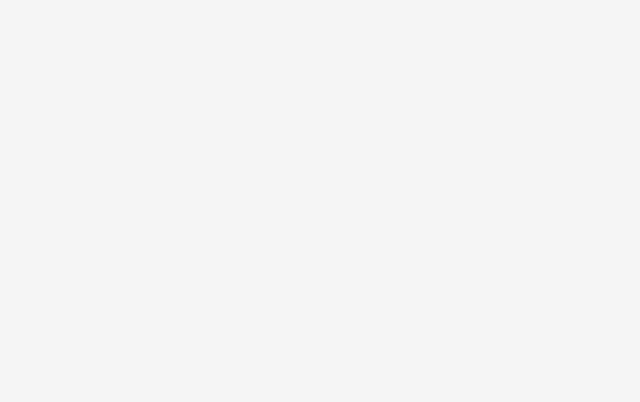
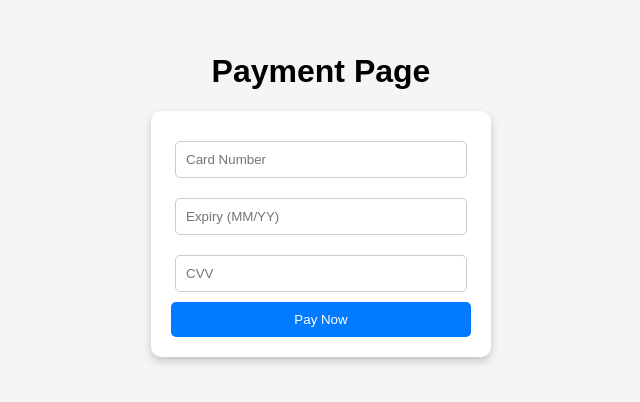
Before and after one commit to raghulm77/React, a React (Create React App) app: page /payment in a window 1280 px wide. Before the commit this address had no page. Shown: the part 206-608 px from the top of the page, without its empty margins (319-959 px from the left). Built offline with nearby package versions, Linux system fonts and the light colour scheme.

Commit message:
Initial commit2

```diff
--- a/src/App.js
+++ b/src/App.js
@@ -2,16 +2,22 @@ import { BrowserRouter as Router, Routes, Route } from "react-router-dom";
 import Login from "./Login2";
 import Catalogue from "./Catalogue";
 import ProductCard from "./ProductCard";
+import Cart from "./Cart";
+import Payment from "./Payment";
 import "./Studies.css";
+import { useState } from "react";
 
 export default function App() {
+  const [cartItems, setCartItems] = useState([]);
+
   return (
     <Router>
       <Routes>
         <Route path="/Login2" element={<Login />} />
-        <Route path="/catalogue" element={<Catalogue />} />
-        <Route path="/product/:id" element={<ProductCard />} />{" "}
-        {/* Updated name */}
+        <Route path="/catalogue" element={<Catalogue cartItems={cartItems} setCartItems={setCartItems} />} />
+        <Route path="/product/:id" element={<ProductCard />} />
+        <Route path="/cart" element={<Cart cartItems={cartItems} setCartItems={setCartItems} />} />
+        <Route path="/payment" element={<Payment />} />
       </Routes>
     </Router>
   );
--- /dev/null
+++ b/src/Cart.js
@@ -0,0 +1,41 @@
+import React, { useState } from "react";
+import { useNavigate } from "react-router-dom";
+import "./Studies.css";
+
+const Cart = ({ cartItems, setCartItems }) => {
+  const navigate = useNavigate();
+
+  const removeFromCart = (id) => {
+    setCartItems(cartItems.filter((item) => item.id !== id));
+  };
+
+  return (
+    <div className="cart-container">
+      <h1>Shopping Cart</h1>
+      {cartItems.length === 0 ? (
+        <p>Your cart is empty</p>
+      ) : (
+        <div>
+          {cartItems.map((item) => (
+            <div key={item.id} className="cart-item">
+              <img src={item.image} alt={item.name} />
+              <div>
+                <h3>{item.name}</h3>
+                <p>{item.price}</p>
+                <button onClick={() => removeFromCart(item.id)}>Remove</button>
+              </div>
+            </div>
+          ))}
+          <button
+            className="checkout-button"
+            onClick={() => navigate("/payment")}
+          >
+            Proceed to Payment
+          </button>
+        </div>
+      )}
+    </div>
+  );
+};
+
+export default Cart;
--- a/src/Catalogue.js
+++ b/src/Catalogue.js
@@ -17,30 +17,37 @@ const products = [
     name: "Wireless Earbuds",
     description: "Crystal clear sound with active noise cancellation.",
     price: "₹10,999",
-    image: "https://tse2.mm.bing.net/th?id=OIP.dVfJuk_WPbGJ45UBzCrCnQHaHt&pid=Api&P=0&h=180",
+    image:
+      "https://tse2.mm.bing.net/th?id=OIP.dVfJuk_WPbGJ45UBzCrCnQHaHt&pid=Api&P=0&h=180",
   },
   {
     id: 3,
     name: "Mechanical Keyboard",
     description: "RGB backlit gaming keyboard with fast response keys.",
     price: "₹7,999",
-    image: "https://tse1.mm.bing.net/th?id=OIP.OvsKuaw4wI3RdQGYYXyBCQHaFq&pid=Api&P=0&h=180",
+    image:
+      "https://tse1.mm.bing.net/th?id=OIP.OvsKuaw4wI3RdQGYYXyBCQHaFq&pid=Api&P=0&h=180",
   },
   {
     id: 4,
     name: "Smartphone Stand",
     description: "Adjustable aluminum stand for hands-free viewing.",
     price: "₹1,299",
-    image: "https://tse3.mm.bing.net/th?id=OIP.7wMcRckie06hiM5Q1w0pfgHaI7&pid=Api&P=0&h=180",
+    image:
+      "https://tse3.mm.bing.net/th?id=OIP.7wMcRckie06hiM5Q1w0pfgHaI7&pid=Api&P=0&h=180",
   },
 ];
 
-const Catalogue = () => {
+const Catalogue = ({ cartItems, setCartItems }) => {
   const [searchTerm, setSearchTerm] = useState("");
   const navigate = useNavigate();
 
   const handleLogout = () => {
     navigate("/Login2");
+  };
+
+  const addToCart = (product) => {
+    setCartItems([...cartItems, product]);
   };
 
   const filteredProducts = products.filter((product) =>
@@ -52,7 +59,10 @@ const Catalogue = () => {
       <div className="header">
         <h1>Product Catalogue</h1>
         <button className="logout-button" onClick={handleLogout}>
-          logout
+          Logout
+        </button>
+        <button className="cart-button" onClick={() => navigate("/cart")}>
+          Cart ({cartItems.length})
         </button>
       </div>
 
@@ -67,7 +77,11 @@ const Catalogue = () => {
 
       <div className="product-grid">
         {filteredProducts.map((product) => (
-          <ProductCard key={product.id} product={product} />
+          <ProductCard
+            key={product.id}
+            product={product}
+            addToCart={addToCart}
+          />
         ))}
       </div>
     </div>
--- /dev/null
+++ b/src/Payment.js
@@ -0,0 +1,52 @@
+import React, { useState } from "react";
+import { useNavigate } from "react-router-dom";
+import "./Studies.css";
+
+const Payment = () => {
+  const navigate = useNavigate();
+  const [paymentDetails, setPaymentDetails] = useState({
+    cardNumber: "",
+    expiry: "",
+    cvv: "",
+  });
+
+  const handlePayment = () => {
+    alert("Payment Successful!");
+    navigate("/catalogue");
+  };
+
+  return (
+    <div className="payment-container">
+      <h1>Payment Page</h1>
+      <div className="payment-box">
+        <input
+          type="text"
+          placeholder="Card Number"
+          value={paymentDetails.cardNumber}
+          onChange={(e) =>
+            setPaymentDetails({ ...paymentDetails, cardNumber: e.target.value })
+          }
+        />
+        <input
+          type="text"
+          placeholder="Expiry (MM/YY)"
+          value={paymentDetails.expiry}
+          onChange={(e) =>
+            setPaymentDetails({ ...paymentDetails, expiry: e.target.value })
+          }
+        />
+        <input
+          type="password"
+          placeholder="CVV"
+          value={paymentDetails.cvv}
+          onChange={(e) =>
+            setPaymentDetails({ ...paymentDetails, cvv: e.target.value })
+          }
+        />
+        <button onClick={handlePayment}>Pay Now</button>
+      </div>
+    </div>
+  );
+};
+
+export default Payment;
--- a/src/ProductCard.js
+++ b/src/ProductCard.js
@@ -1,14 +1,14 @@
 import React from "react";
 import "./Studies.css";
 
-const ProductCard = ({ product }) => {
+const ProductCard = ({ product, addToCart }) => {
   return (
     <div className="product-card">
       <img src={product.image} alt={product.name} />
       <h3>{product.name}</h3>
       <p className="product-description">{product.description}</p>
       <p className="product-price">{product.price}</p>
-      <button>Add to Cart</button>
+      <button onClick={() => addToCart(product)}>Add to Cart</button>
     </div>
   );
 };
--- a/src/Studies.css
+++ b/src/Studies.css
@@ -83,3 +83,24 @@ button:hover {
   width: 220px;
   text-align: center;
 }
+.cart-container,
+.payment-container {
+  text-align: center;
+  padding: 20px;
+}
+
+.cart-item {
+  display: flex;
+  align-items: center;
+  gap: 20px;
+  padding: 10px;
+}
+
+.payment-box {
+  background: white;
+  padding: 20px;
+  border-radius: 10px;
+  box-shadow: 0 4px 8px rgba(0, 0, 0, 0.2);
+  width: 300px;
+  margin: auto;
+}
```
